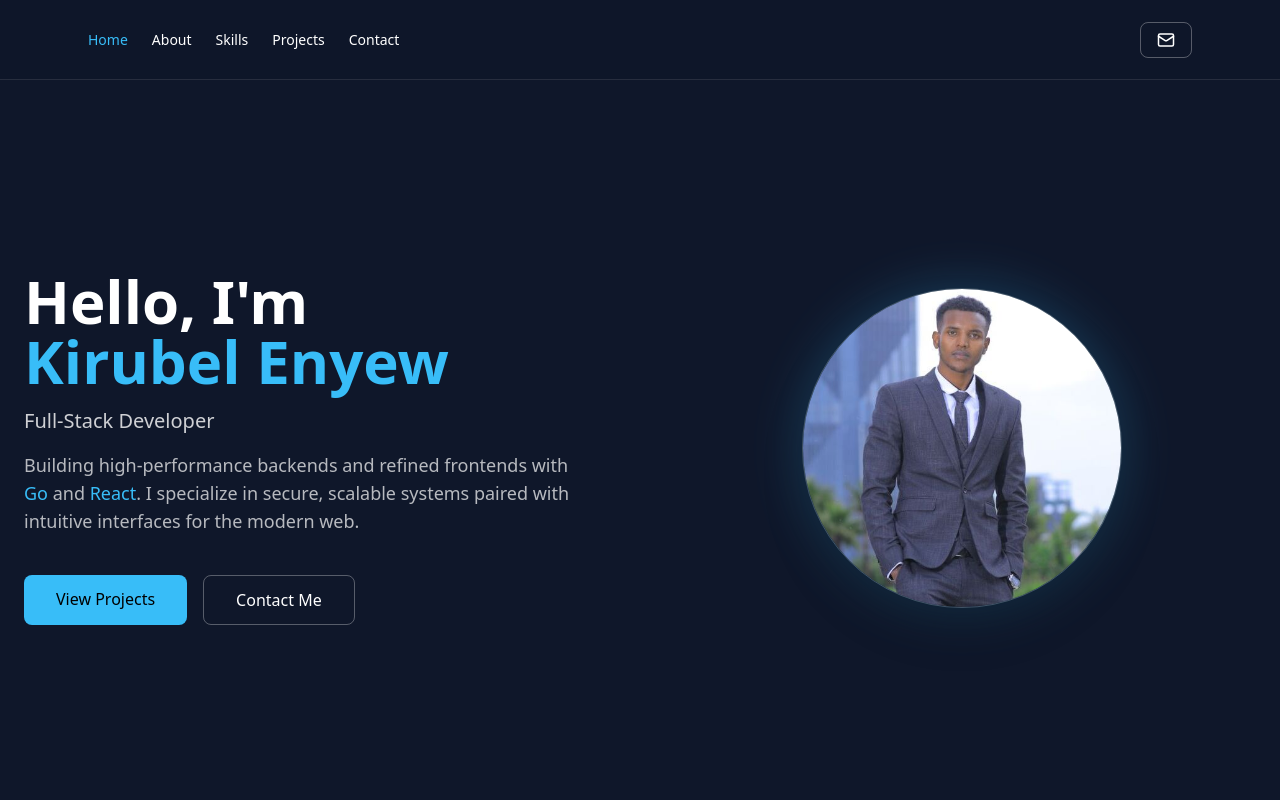
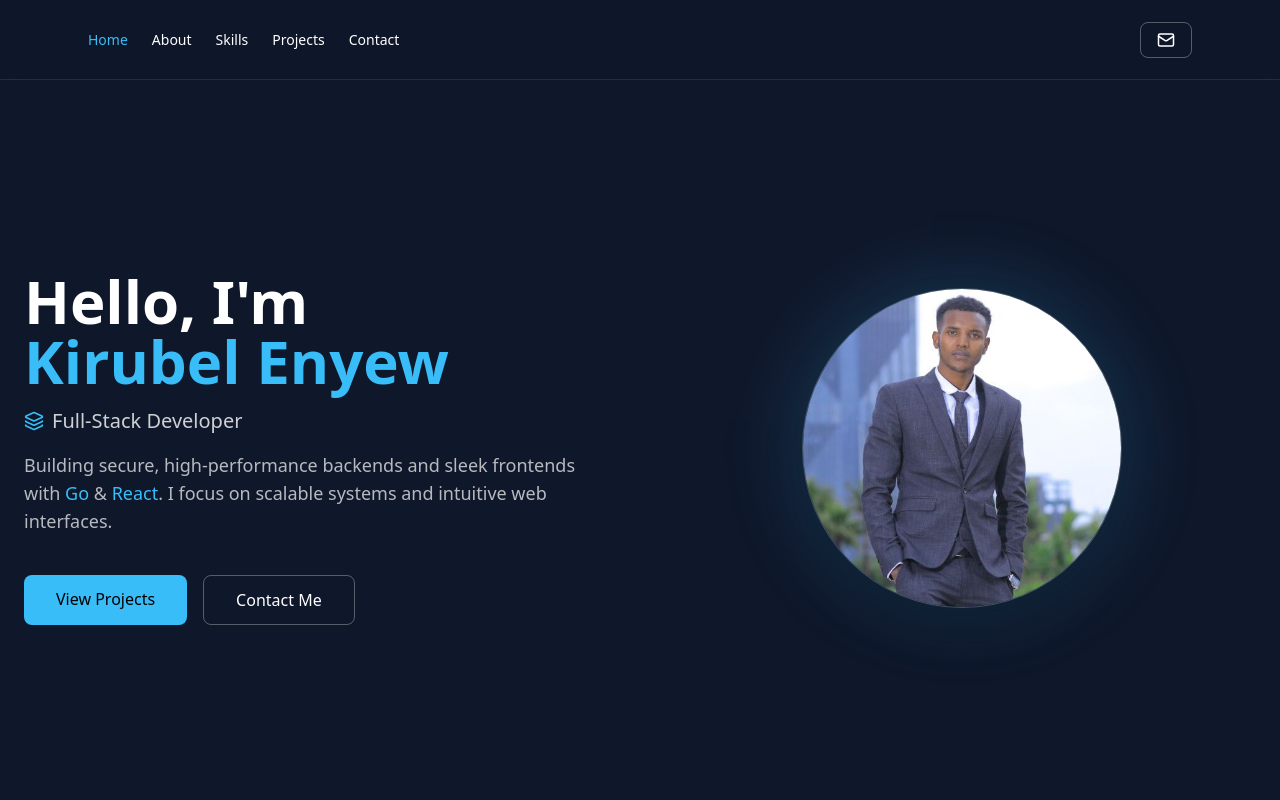
Before and after one commit to Kirubel-Enyew27/portfolio, a React (Vite) app in the folder frontend/: page /#home in a window 1280 px wide. Shown: the top 800 px of the page. Built offline with nearby package versions, Linux system fonts and the light colour scheme.

Commit message:
refine hero section

```diff
--- a/frontend/src/sections/Hero.tsx
+++ b/frontend/src/sections/Hero.tsx
@@ -1,12 +1,11 @@
 import { motion } from "framer-motion";
 import myImage from "../assets/me.jpg";
+import { Layers } from "lucide-react";
+
 
 export default function Hero() {
   return (
-    <section
-      id="home"
-      className="min-h-screen flex items-center pt-24"
-    >
+    <section id="home" className="min-h-screen flex items-center pt-24">
       <div className="max-w-7xl mx-auto px-6 w-full">
         <div className="grid grid-cols-1 md:grid-cols-2 gap-14 items-center">
 
@@ -19,40 +18,50 @@ export default function Hero() {
           >
             <h1 className="text-4xl sm:text-5xl lg:text-6xl font-extrabold leading-tight">
               Hello, I&apos;m{" "}
-              <span className="text-accent whitespace-nowrap">
-                Kirubel Enyew
-              </span>
+              <span className="text-accent whitespace-nowrap">Kirubel Enyew</span>
             </h1>
 
-            <p className="mt-4 text-lg sm:text-xl text-white/80 font-medium">
+            <p className="mt-4 text-lg sm:text-xl text-white/80 font-medium flex items-center justify-center md:justify-start gap-2">
+              <Layers className="w-5 h-5 text-accent" />
               Full-Stack Developer
             </p>
 
-            <p className="mt-4 max-w-xl mx-auto md:mx-0 text-white/70 leading-relaxed text-base sm:text-lg">
-              Building high-performance backends and refined frontends with{" "}
-              <span className="whitespace-nowrap">
-                <span className="text-accent">Go</span> and <span className="text-accent">React</span>
-              </span>.
-              I specialize in secure, scalable systems paired with intuitive interfaces for the modern web.
-            </p>
-
+            <motion.p
+              className="mt-4 max-w-xl mx-auto md:mx-0 text-white/70 leading-relaxed text-base sm:text-lg"
+              initial={{ opacity: 0 }}
+              animate={{ opacity: 1 }}
+              transition={{ delay: 0.5, duration: 0.8 }}
+            >
+              Building secure, high-performance backends and sleek frontends with{" "}
+              <span className="text-accent">Go</span> & <span className="text-accent">React</span>.
+              I focus on scalable systems and intuitive web interfaces.
+            </motion.p>
 
             {/* CTA buttons */}
-            <div className="mt-10 flex flex-col sm:flex-row gap-4 justify-center md:justify-start">
+            <motion.div
+              className="mt-10 flex flex-col sm:flex-row gap-4 justify-center md:justify-start"
+              initial={{ opacity: 0 }}
+              animate={{ opacity: 1 }}
+              transition={{ delay: 0.8, duration: 0.8 }}
+            >
               <a
                 href="#projects"
-                className="px-8 py-3 rounded-lg bg-accent text-black font-medium hover:opacity-90 hover:scale-105 transition-transform duration-300"
+                className="px-8 py-3 rounded-lg bg-accent text-black font-medium
+                           hover:opacity-90 hover:scale-105 hover:shadow-lg
+                           transition-transform duration-300"
               >
                 View Projects
               </a>
 
               <a
                 href="#contact"
-                className="px-8 py-3 rounded-lg border border-white/30 hover:border-accent hover:text-accent hover:scale-105 transition-transform duration-300"
+                className="px-8 py-3 rounded-lg border border-white/30
+                           hover:border-accent hover:text-accent hover:scale-105 hover:shadow-lg
+                           transition-transform duration-300"
               >
                 Contact Me
               </a>
-            </div>
+            </motion.div>
           </motion.div>
 
           {/* IMAGE */}
@@ -63,7 +72,7 @@ export default function Hero() {
             transition={{ duration: 0.8, delay: 0.3 }}
           >
             <div className="relative">
-              <div className="absolute -inset-1 rounded-full bg-accent/30 blur-xl animate-pulse" />
+              <div className="absolute -inset-1 rounded-full bg-accent/30 blur-2xl animate-pulse" />
               <img
                 src={myImage}
                 alt="Kirubel Enyew"
```
